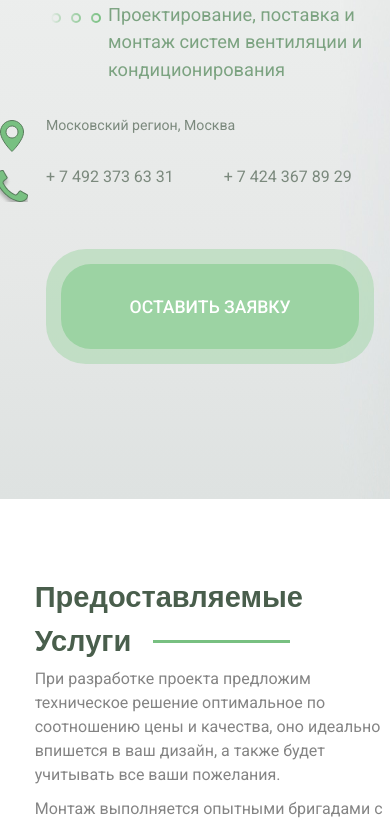
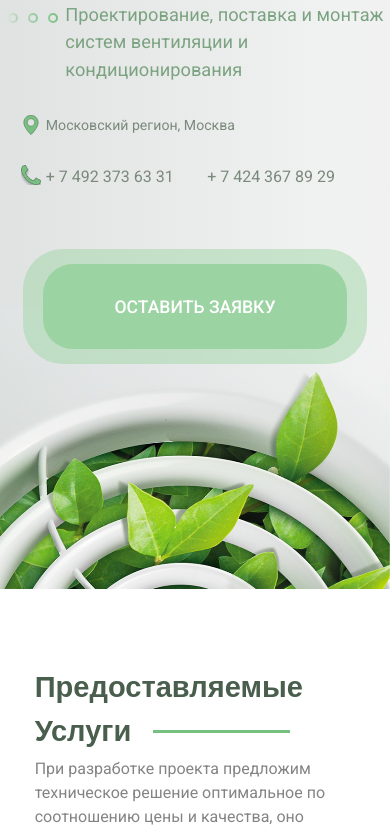
Before and after one commit to Andrey1yamzin/Pascal-Vent, a plain HTML site: page index.html in a window 390 px wide. Shown: the part 321-1146 px from the top of the page. Drawn offline with Linux system fonts and the light colour scheme.

Commit message:
create adaptive

```diff
--- a/scss/_media.scss
+++ b/scss/_media.scss
@@ -86,6 +86,7 @@
         .services-page__info{
             padding-top: calc(70px + (170 - 70) * ((100vw - 320px) / (1440 - 320)));
             padding-left: calc(28px + (135 - 28) * ((100vw - 320px) / (1440 - 320)));
+
             padding-bottom: 30px;
         }
     }
@@ -120,14 +121,14 @@
 
     .promo{
         .promo-info{
-            width: calc(319px + (500 - 319) * ((100vw - 375px) / (1440 - 375)));
+            width: calc(319px + (500 - 319) * ((100vw - 375px) / (1400 - 375)));
             .promo-info__title{
                     width: 100%;
                  .text-end{
                     &::before{
-                        width:calc(93px + (148 - 93) * ((100vw - 375px) / (1440 - 375)));
-                        left: calc(21px + (52 - 21) * ((100vw - 375px) / (1440 - 375)));
-                        top: calc(70px + (122 - 70) * ((100vw - 375px) / (1440 - 375)));
+                        width:calc(125px + (148 - 125) * ((100vw - 992px) / (1400 - 992)));
+                        left: calc(21px + (52 - 21) * ((100vw - 375px) / (1400 - 375)));
+                        top: calc(70px + (122 - 70) * ((100vw - 375px) / (1400 - 375)));
                     }
 
 
@@ -172,10 +173,26 @@
         }
     }
     .header{
-        padding-left:calc(5px + (45 - 5) * ((100vw - 992px) / (1280 - 992)));
-        padding-right:calc(5px + (45 - 5) * ((100vw - 992px) / (1280 - 992)));
+        padding-left:calc(35px + (45 - 35) * ((100vw - 992px) / (1280 - 992)));
+        padding-right:calc(35px + (45 - 35) * ((100vw - 992px) / (1280 - 992)));
+        position: fixed;
     }
 
+
+    .header-logo{
+        width: calc(160px + (196 - 160) * ((100vw - 992px) / (1280 - 992)));
+    }
+
+    .header-contact{
+        .contact-button__wrapper{
+            .contact__button{
+                width: calc(170px + (190 - 170) * ((100vw - 992px) / (1280 - 992)));
+                &::after{
+                    width: calc(170px + (190 - 170) * ((100vw - 992px) / (1280 - 992)));
+                }
+            }
+        }
+    }
 
     .air-purification-form-wrapper{
         padding-right:calc(28px + (135 - 28) * ((100vw - 320px) / (1440 - 320)));
@@ -185,24 +202,78 @@
 @media (max-width: 992px){
 
     .promo{
-        padding-left:calc(40px + (135 - 40) * ((100vw - 320px) / (1440 - 320)));
-        padding-right: calc(40px + (135 - 40) * ((100vw - 320px) / (1440 - 320)));
+        padding-left:calc(0px + (135 - 0) * ((100vw - 375px) / (992 - 375)));
+        padding-right: calc(0px + (135 - 0) * ((100vw - 375px) / (992 - 375)));
+        flex-direction: column;
         .promo-info{
             left: 0;
             position: relative;
+            width: 100%;
+            margin-bottom: calc(296px + (400 - 296) * ((100vw - 375px) / (992 - 375)));
 
             .promo-info__title {
-
+                padding-left: calc(20px + (145 - 20) * ((100vw - 375px) / (992 - 375)));
+                padding-right: calc(30px + (145 - 30) * ((100vw - 375px) / (992 - 375)));
                 .promo-info__title-text{
 
                 }
                 .text-end{
                     text-align: end;
+                    &::before{
+                        left: calc(60px + (190 - 60) * ((100vw - 375px) / (992 - 375)));
+                    }
                 }
             }
         }
 
     }
+    .promo-page{
+        height: 992px;
+        height: calc(900px + (1300 - 900) * ((100vw - 375px) / (992 - 375)));
+        background: linear-gradient(270deg,#f1f1f1 0,#f0f2f1 16.25%,#ebedec 43.26%,#e6e8e7 72.5%,#dee2e1 100%);
+
+    }
+
+    .promo-image{
+        position: absolute;
+        top: 600px;
+        // right: 50px;
+        // left: 0;
+        right: calc(-50px + (-100 - (-50)) * ((100vw - 375px) / (992 - 375)));
+        width: calc(500px + (1200 - 500) * ((100vw - 375px) / (992 - 375)));
+        height: calc(400px + (1000 - 400) * ((100vw - 375px) / (992 - 375)));
+        img{
+            transform: rotate(90deg);
+            width: 100%;
+            height: 100%;
+            top: 0;
+            left: 0;
+        }
+    }
+
+    .promo{
+        .promo-info__subtitle-button{
+            width: calc(290px + (800 - 290) * ((100vw - 320px) / (992 - 320)));
+            padding-left: 20px;
+            padding-right: 20px;
+            margin: 0 auto;
+             .subtitle-button{
+                width: 100%;
+             }
+            }
+        }
+
+        .promo {
+            .promo-info__subtitle-contact{
+                padding-left: calc(20px + (90 - 20) * ((100vw - 375px) / (992 - 375)));
+                padding-right: calc(30px + (90 - 30) * ((100vw - 375px) / (992 - 375)));
+            }
+        }
+
+
+
+
+
     .air-purification__form{
         flex-direction: column;
         align-items: center;
@@ -226,6 +297,7 @@
     .services-page__body{
         flex-direction: column;
         .services-page__info{
+            padding-right: calc(28px + (30 - 28) * ((100vw - 320px) / (992 - 320)));
             width: 100%;
           .services-page__text{
             width: 100%;
@@ -242,20 +314,40 @@
         .promo-info__subtitle-contact{
         flex-direction: column;
         align-items: center;
-
+        padding-left: calc(30px + (150 - 30) * ((100vw - 320px) / (992 - 320)));
         .promo-info__geo{
             width: 100%;
+            &::before{
+                width: 20px;
+                height: 20px;
+                top: 0;
+                left: -25px;
+            }
         }
         .promo-info__telephone{
             width: 100%;
             display: flex;
-            column-gap: 50px;
+            column-gap: calc(20px + (150 - 20) * ((100vw - 320px) / (992 - 320)));
+            &::before{
+                width: 20px;
+                height: 20px;
+                top: 0;
+                left: -25px;
+            }
         }
         }
     }
+
+
+
+
+
+
+
     .services-page__example{
-        height: 1500px;
+        height: calc(1000px + (1050 - 1000) * ((100vw - 320px) / (992 - 320)));
     }
+
     .tabs{
         height: auto;
         .tabs-content{
@@ -299,11 +391,11 @@
             border-bottom-right-radius: 65px 65px;
             border-top-right-radius: 65px 65px;
             width: 100%;
-            height: calc(925px - (50 - 29) * ((100vw - 320px) / (767 - 375)));
+            height: calc(925px - (50 - 29) * ((100vw - 375px) / (767 - 375)));
         }
         .tabs-button{
             background: none;
-            height:calc(316px + (400 - 316) * ((100vw - 320px) / (767 - 375)));
+            height:calc(316px + (400 - 316) * ((100vw - 375px) / (767 - 375)));
             // height: 316px;
             top: calc(-102px + (-159 - -102) * ((100vw - 320px) / (767 - 320)));
             left: calc(116px + (339 - 116) * ((100vw - 320px) / (767 - 320)));
@@ -311,7 +403,7 @@
             .tabs-button__item{
              width: calc(158px + (233 - 158) * ((100vw - 320px) / (767 - 320)));
             // width: 233px;
-             padding-left: calc(15px + (53 - 15) * ((100vw - 320px) / (767 - 375)));
+             padding-left: calc(15px + (53 - 15) * ((100vw - 375px) / (767 - 375)));
              font-size: 12px;
              padding-right: 0;
              &::before{
@@ -328,6 +420,22 @@
 
 }
 
-// @media (max-width: 480px){
+@media (max-width: 550px){
+    .promo{
+        .promo-info{
+            .promo-info__title {
+                // padding-left: 0;
+                .promo-info__title-text{
 
-// }
+                }
+                .text-end{
+
+                    &::before{
+
+                    }
+                }
+            }
+        }
+
+    }
+}
--- a/scss/_promo.scss
+++ b/scss/_promo.scss
@@ -115,7 +115,8 @@
     display: flex;
     height: 100%;
     position: relative;
-    top:80px;
+    margin-top: 80px;
+    // top:80px;
     &-image{
         width: 100%;
         img{
@@ -211,7 +212,7 @@
                 height: 32px;
                 top: 5px;
                 left: -50px;
-                background: url(../icons/promo/geo.svg);
+                background: url(../icons/promo/geo.svg)50% 50%/ cover no-repeat;
                 position: absolute;
             }
             color:#7B897D ;
@@ -237,7 +238,7 @@
                 height: 32px;
                 top: 5px;
                 left: -50px;
-                background: url(../icons/promo/telephone.png);
+                background: url(../icons/promo/telephone.png) 50% 50%/ cover no-repeat;
                 position: absolute;
             }
 		}
```
Also changed, not shown: style/style.css.
